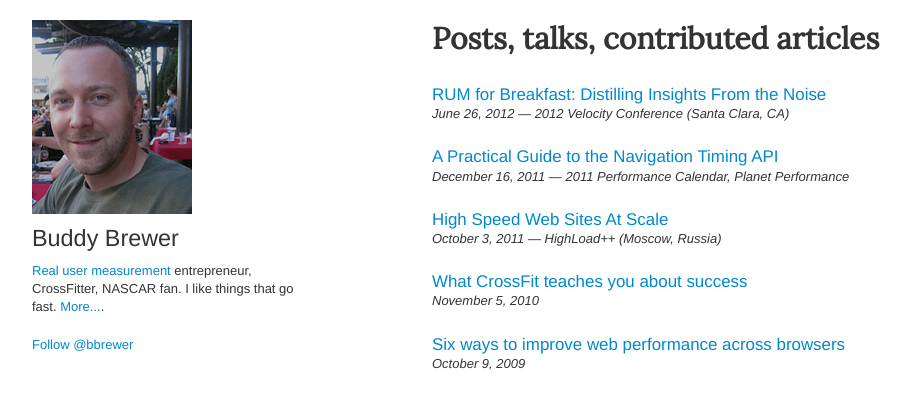
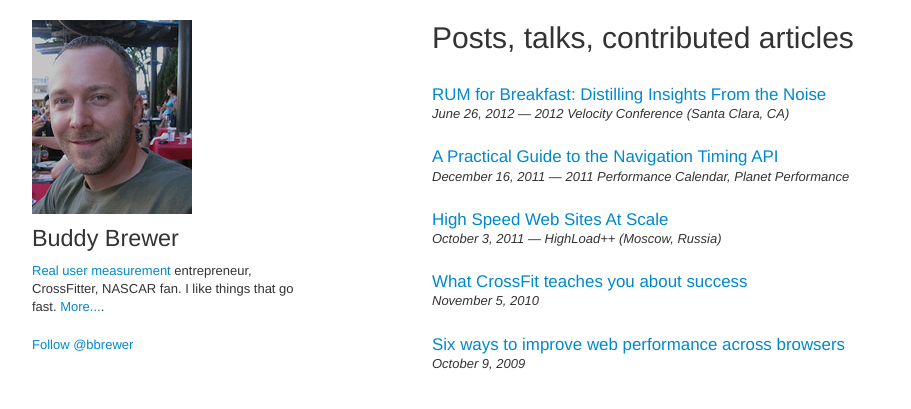
Before and after one commit to bbrewer/buddybrewer.com, a Jekyll site: the page built from index.markdown, in a window 1280 px wide. Shown: the top 409 px of the page, without its empty margins (23-934 px from the left). Built offline with Jekyll 4.4.1, drawn with Linux system fonts in a browser that asks for light colours; a script that is not in the unit is left out; comment, search, counter and statistics services are not loaded.

Commit message:
Remove google font.

```diff
--- a/_layouts/default.html
+++ b/_layouts/default.html
@@ -6,7 +6,6 @@
   <link rel="shortcut icon" href="/images/favicon.ico">
   <link rel="stylesheet" href="/bootstrap-2.0.4/css/bootstrap.min.css">
   <link rel="stylesheet" href="/bootstrap-2.0.4/css/bootstrap-responsive.min.css">
-  <link href='http://fonts.googleapis.com/css?family=Lora' rel='stylesheet' type='text/css'>
   <link rel="stylesheet" href="/css/styles.css">
   <script type="text/javascript">
   (function() {
--- a/css/styles.css
+++ b/css/styles.css
@@ -18,7 +18,8 @@
 }
 
 h1 {
-  font-family: 'Lora', serif;
+  font-family: 'Helvetica Neue', sans-serif;
+  font-weight: normal;
   margin-bottom: 5px;
 }
 
```
